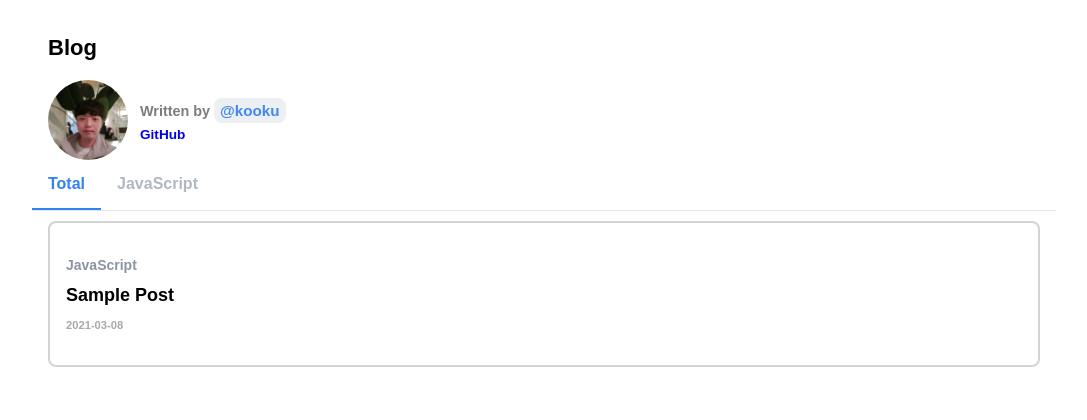
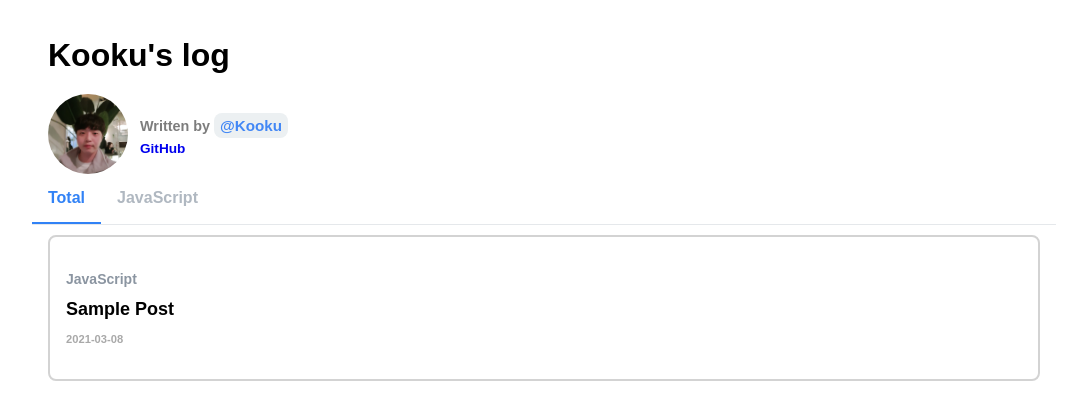
Before and after one commit to kooku0/blog-template-kooku, a Next.js app: page / in a window 1280 px wide. Shown: the top 420 px of the page, without its empty margins (96-1183 px from the left). Built offline with nearby package versions, Linux system fonts and the light colour scheme.

Commit message:
feat: add config file

```diff
--- /dev/null
+++ b/meta-config.ts
@@ -0,0 +1,12 @@
+export default {
+  title: "Kooku's log",
+  author: 'Kooku',
+  introduction: 'Development Blog',
+  siteUri: '',
+  profile: '/profile.png',
+  social: {
+    github: 'kooku94', // Your GitHub account
+    medium: '', // Your Medium account
+    facebook: '' // Your Facebook account
+  }
+};
--- a/src/components/profile/index.tsx
+++ b/src/components/profile/index.tsx
@@ -1,8 +1,9 @@
 import React from 'react';
 import styled from '@emotion/styled';
-import Link from 'next/link';
 
 import { flutter } from '@/styles/animations';
+
+import metaConfig from '~/meta-config';
 
 const Container = styled.div`
   display: flex;
@@ -47,14 +48,14 @@ const SocialLink = styled.div`
 const Profile: React.FC = () => {
   return (
     <Container>
-      <Image src="/profile.png" alt="profile" width="80" height="80" />
+      <Image src={metaConfig.profile} alt="profile" width="80" height="80" />
       <Contents>
         <span>Written by</span>
         <AuthorName>
-          <span>@kooku</span>
+          <span>{`@${metaConfig.author}`}</span>
         </AuthorName>
         <SocialLink>
-          <a href="https://github.com/kooku94" rel="noreferrer">
+          <a href={`https://github.com/${metaConfig.social.github}`} rel="noreferrer">
             GitHub
           </a>
         </SocialLink>
--- a/src/lib/tags.ts
+++ b/src/lib/tags.ts
@@ -1,6 +1,6 @@
-import '../../global.d';
+import '~/global.d';
 
-import tags from '../../meta/tags.yml';
+import tags from '~/meta/tags.yml';
 
 export type TagContent = {
   slug: string;
--- a/src/pages/_app.tsx
+++ b/src/pages/_app.tsx
@@ -7,11 +7,7 @@ import Head from 'next/head';
 import GlobalStyle from '../styles/global-styles';
 import theme from '../styles/theme';
 
-declare global {
-  interface Window {
-    Kakao: any;
-  }
-}
+import metaConfig from '~/meta-config';
 
 function MyApp({ Component, pageProps }: AppProps) {
   return (
@@ -21,7 +17,7 @@ function MyApp({ Component, pageProps }: AppProps) {
         <meta httpEquiv="X-UA-Compatible" content="IE=edge" />
         <meta name="viewport" content="width=device-width,initial-scale=1.0,user-scalable=no" />
         <link rel="shortcut icon" href="/favicon.ico" />
-        <title>Blog-template-kooku</title>
+        <title>{metaConfig.title}</title>
       </Head>
 
       <Global styles={GlobalStyle} />
--- a/src/pages/index.tsx
+++ b/src/pages/index.tsx
@@ -1,7 +1,6 @@
 import React, { useCallback, useEffect, useMemo, useRef, useState } from 'react';
 import styled from '@emotion/styled';
 import { GetStaticProps } from 'next';
-import Head from 'next/head';
 
 import CardList from '@/components/card-list/CardList';
 import Profile from '@/components/profile';
@@ -9,6 +8,8 @@ import TagList from '@/components/tag-list';
 import { listPostContent, PostContent } from '@/lib/posts';
 import { listTags, TagContent } from '@/lib/tags';
 import SectionContainer from '@/styles/container/SectionContainer';
+
+import metaConfig from '~/meta-config';
 
 const Container = styled.div`
   overflow: scroll;
@@ -26,10 +27,15 @@ const Container = styled.div`
 
 const Title = styled.h1`
   padding: 32px 0 16px 0;
-  font-size: 22px;
-  font-weight: bold;
+  font-size: 32px;
+  font-weight: 800;
   line-height: 1.45;
   color: black;
+
+  ${({ theme }) => theme.media.mobile} {
+    font-size: 22px;
+    font-weight: bold;
+  }
 `;
 
 const TagListWrapper = styled.div`
@@ -177,13 +183,10 @@ const Home: React.FC<HomeProps> = ({ posts, tags }) => {
 
   return (
     <>
-      <Head>
-        <title>Blog-template-kooku</title>
-      </Head>
       <Container>
         <Section>
           <div style={{ margin: '0 16px' }}>
-            <Title>Blog</Title>
+            <Title>{metaConfig.title}</Title>
             <Profile />
           </div>
         </Section>
--- a/tsconfig.json
+++ b/tsconfig.json
@@ -11,10 +11,11 @@
     "esModuleInterop": true,
     "allowSyntheticDefaultImports": true,
     "sourceMap": true,
-    "typeRoots": ["@types", "node_modeuls/@types"],
+    "typeRoots": ["@types", "node_modeuls/@types", "global.d.ts"],
     "baseUrl": ".",
     "paths": {
-      "@/*": ["src/*"]
+      "@/*": ["src/*"],
+      "~/*": ["*"]
     },
     "lib": ["esnext", "dom", "dom.iterable", "scripthost"],
     "allowJs": true,
```
Also changed, not shown: src/pages/posts/[slug].tsx (+11 -2 lines).
